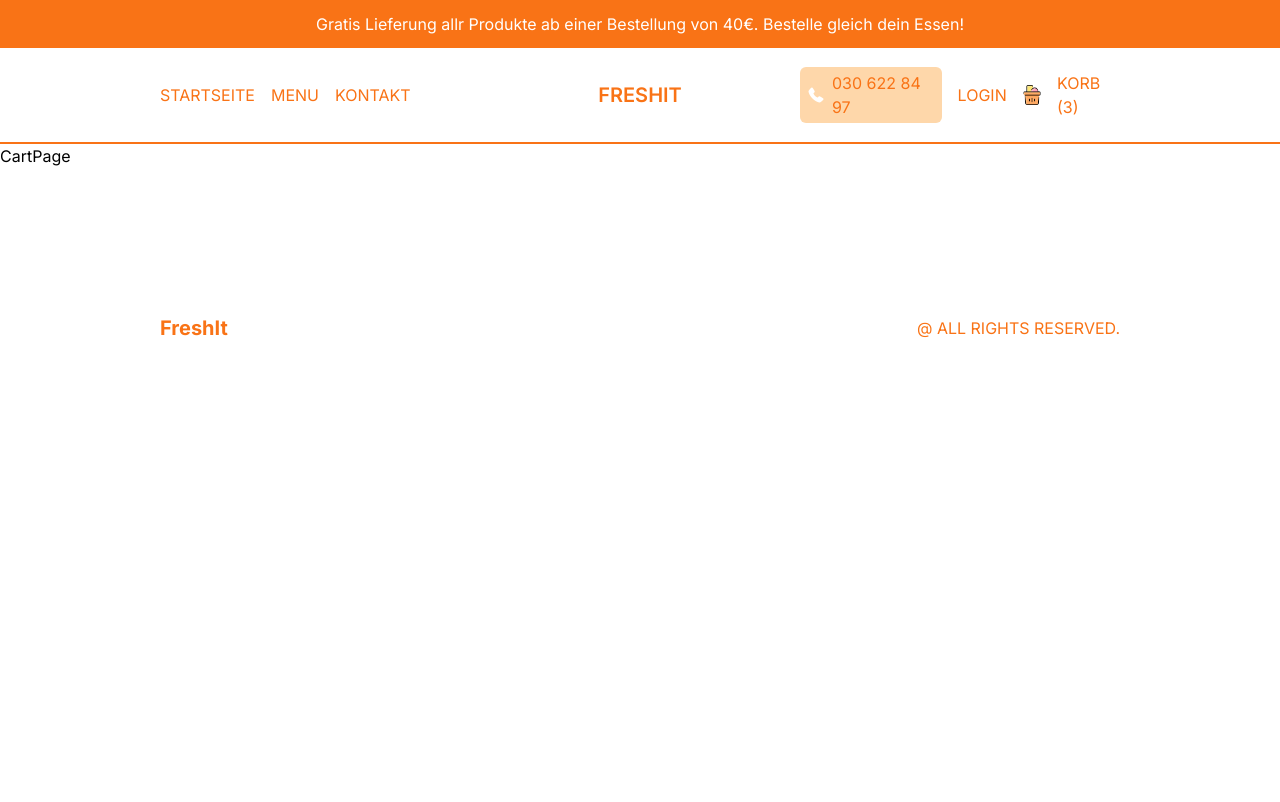
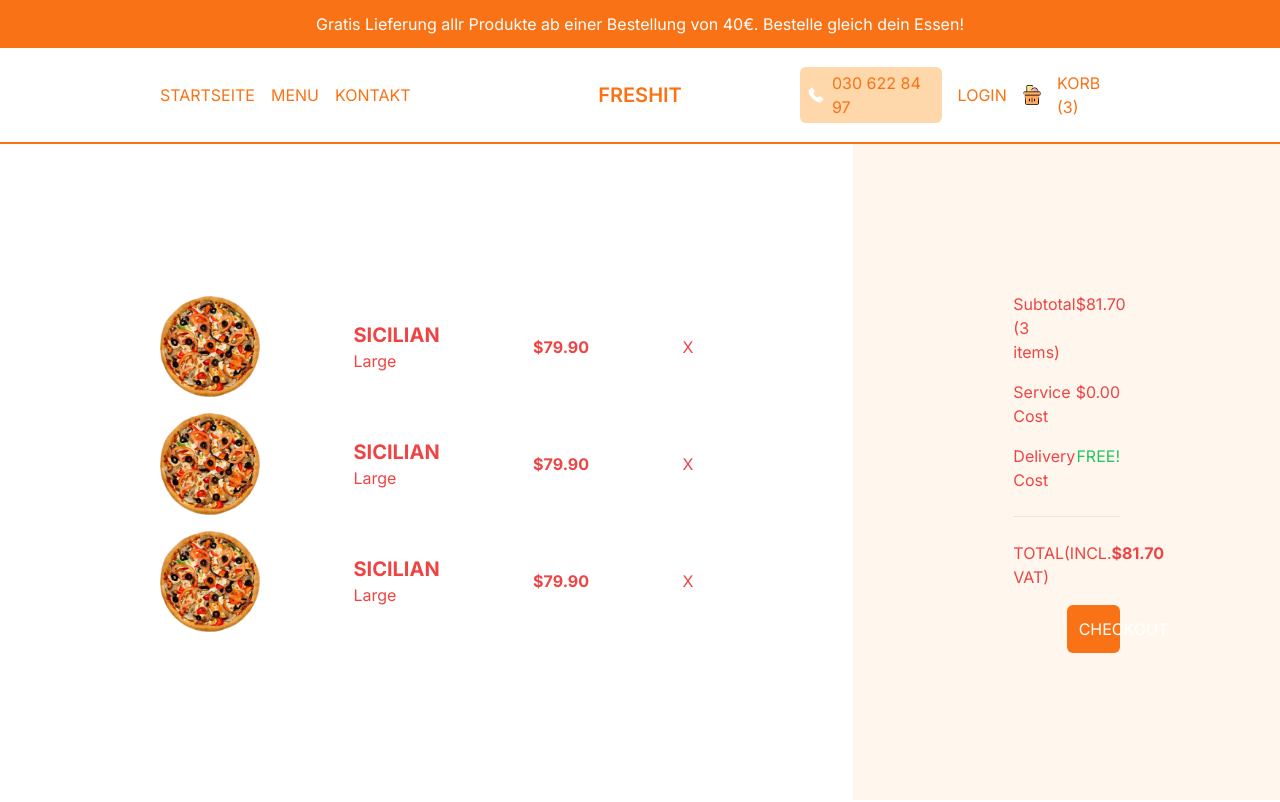
Before and after one commit to MehmetC80/fresh, a Next.js app: page /cart in a window 1280 px wide. Shown: the top 802 px of the page. Built offline with nearby package versions, Linux system fonts and the light colour scheme.

Commit message:
finised cart

```diff
--- a/src/app/cart/page.tsx
+++ b/src/app/cart/page.tsx
@@ -1,4 +1,65 @@
+import Image from 'next/image';
 const CartPage = () => {
-  return <div>CartPage </div>;
+  return (
+    <div className='h-[calc(100vh-6rem)] md:h-[calc(100vh-9rem)] flex flex-col text-red-500 lg:flex-row'>
+      {/* PRODUCTS CONTAINER */}
+      <div className='h-1/2 p-4 flex flex-col justify-center overflow-scroll lg:h-full lg:w-2/3 2xl:w-1/2 lg:px-20 xl:px-40'>
+        {/* SINGLE ITEM */}
+        <div className='flex items-center justify-between mb-4'>
+          <Image src='/images/temp/p1.png' alt='' width={100} height={100} />
+          <div className=''>
+            <h1 className='uppercase text-xl font-bold'>sicilian</h1>
+            <span>Large</span>
+          </div>
+          <h2 className='font-bold'>$79.90</h2>
+          <span className='cursor-pointer'>X</span>
+        </div>
+        {/* SINGLE ITEM */}
+        <div className='flex items-center justify-between mb-4'>
+          <Image src='/images/temp/p1.png' alt='' width={100} height={100} />
+          <div className=''>
+            <h1 className='uppercase text-xl font-bold'>Sicilian</h1>
+            <span>Large</span>
+          </div>
+          <h2 className='font-bold'>$79.90</h2>
+          <span className='cursor-pointer'>X</span>
+        </div>
+        {/* SINGLE ITEM */}
+        <div className='flex items-center justify-between mb-4'>
+          <Image src='/images/temp/p1.png' alt='' width={100} height={100} />
+          <div className=''>
+            <h1 className='uppercase text-xl font-bold'>sicilian</h1>
+            <span>Large</span>
+          </div>
+          <h2 className='font-bold'>$79.90</h2>
+          <span className='cursor-pointer'>X</span>
+        </div>
+      </div>
+      {/* PAYMENT CONTAINER */}
+      <div className='h-1/2 p-4 bg-orange-50 flex flex-col gap-4 justify-center lg:h-full lg:w-1/3 2xl:w-1/2 lg:px-20 xl:px-40 2xl:text-xl 2xl:gap-6'>
+        <div className='flex justify-between'>
+          <span className=''>Subtotal (3 items)</span>
+          <span className=''>$81.70</span>
+        </div>
+        <div className='flex justify-between'>
+          <span className=''>Service Cost</span>
+          <span className=''>$0.00</span>
+        </div>
+        <div className='flex justify-between'>
+          <span className=''>Delivery Cost</span>
+          <span className='text-green-500'>FREE!</span>
+        </div>
+        <hr className='my-2' />
+        <div className='flex justify-between'>
+          <span className=''>TOTAL(INCL. VAT)</span>
+          <span className='font-bold'>$81.70</span>
+        </div>
+        <button className='bg-orange-500 text-white p-3 rounded-md w-1/2 self-end'>
+          CHECKOUT
+        </button>
+      </div>
+    </div>
+  );
 };
+
 export default CartPage;
```
